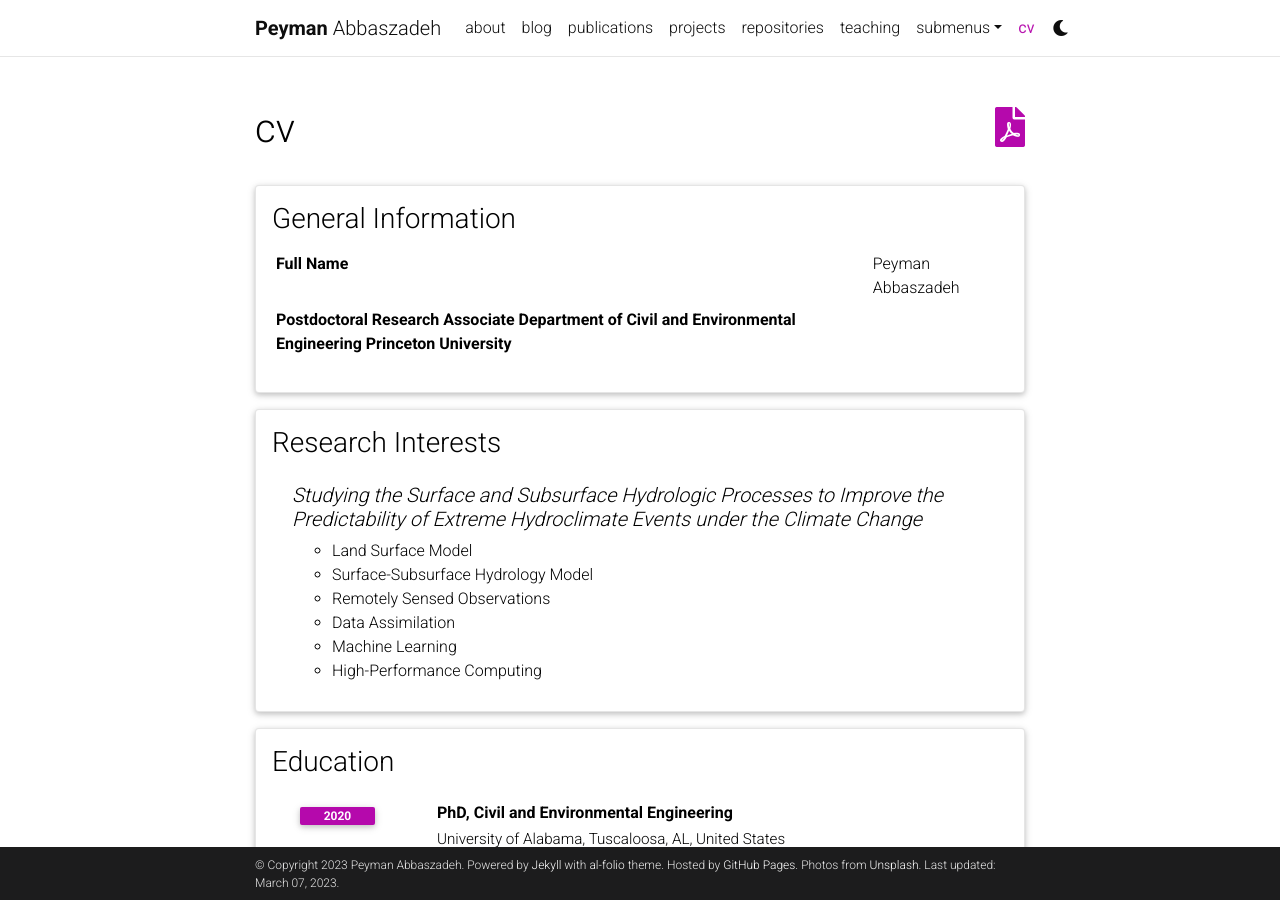
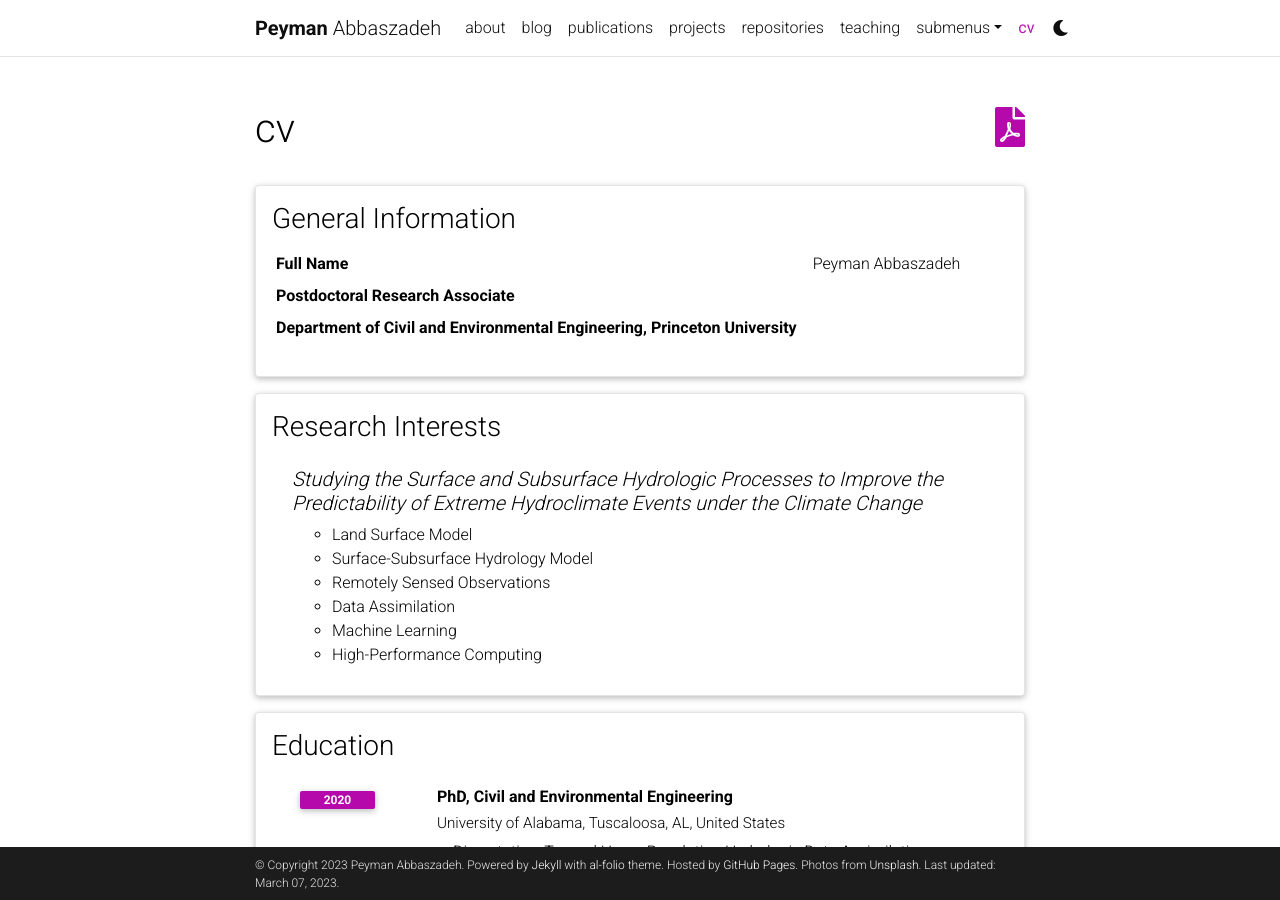
Before and after one commit to Pabbaszadeh/Pabbaszadeh.github.io, a Jekyll site: the page built from _pages/cv.md, in a window 1280 px wide and 900 px high. Built offline with Jekyll 4.4.1, drawn with Linux system fonts in a browser that asks for light colours; comment, search, counter and statistics services are not loaded; a style sheet for code colours, icons or effects is not loaded; some of the changed lines change nothing that is shown.

Commit message:
Update cv.yml

```diff
--- a/_data/cv.yml
+++ b/_data/cv.yml
@@ -4,8 +4,10 @@
     - name: Full Name
       value: Peyman Abbaszadeh
     - name: Postdoctoral Research Associate
-            Department of Civil and Environmental Engineering
-            Princeton University
+      value:
+    - name: Department of Civil and Environmental Engineering, Princeton University
+      value:
+
 
 - title: Research Interests
   type: nested_list
```
